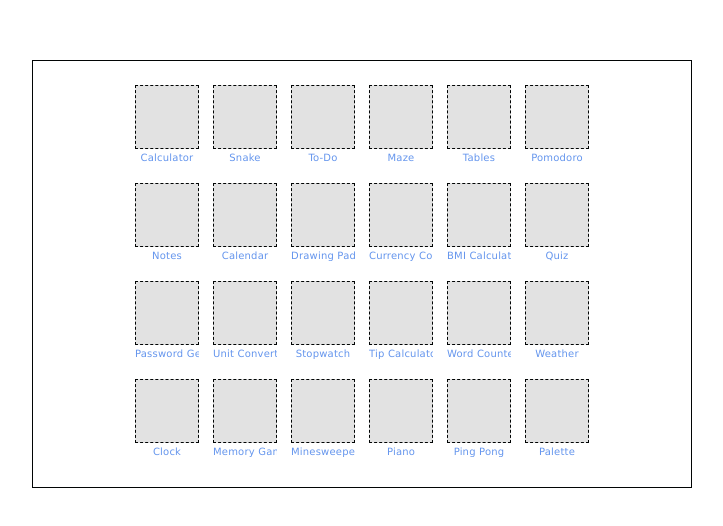
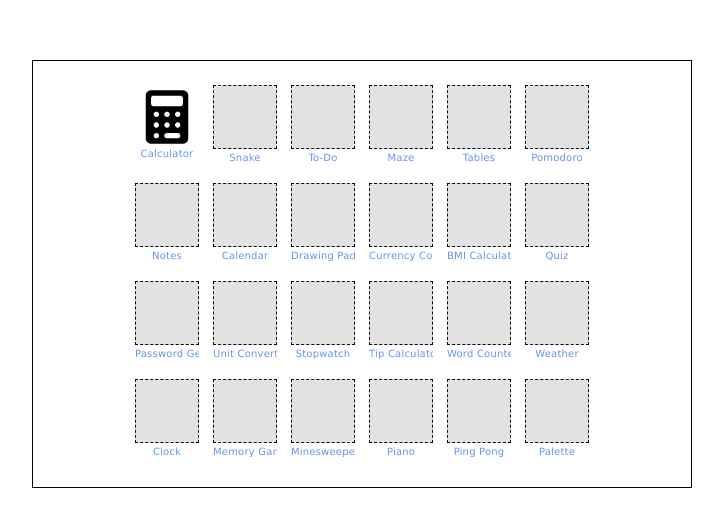
Before and after one commit to yousero/apps, a plain HTML site: page index.html in a window 1280 px wide. Shown: the part 126-652 px from the top of the page, without its empty margins (278-1001 px from the left). Drawn offline with Linux system fonts and the light colour scheme.

Commit message:
add icon

```diff
--- a/main.js
+++ b/main.js
@@ -1,5 +1,5 @@
 const apps = [
-  {"name": "Calculator", "link": "./calculator/", "icon": null},
+  {"name": "Calculator", "link": "./calculator/", "icon": "./calculator/icons8-calculator-96.png"},
   {"name": "Snake", "link": "./snake/", "icon": null},
   {"name": "To-Do", "link": "./todo/", "icon": null},
   {"name": "Maze", "link": "./maze/", "icon": null},
```
Also changed, not shown: calculator/index.html (+1 -0 lines), calculator/icons8-calculator-96.png (added).
